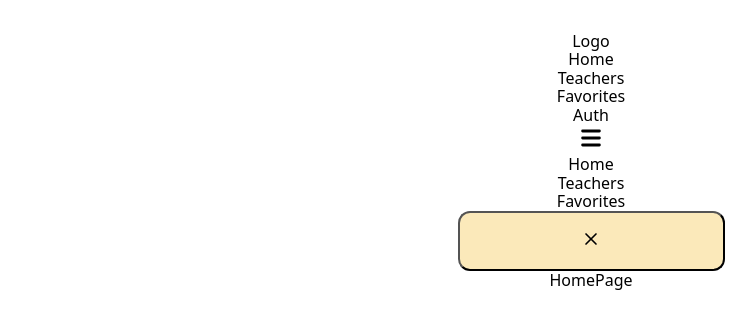
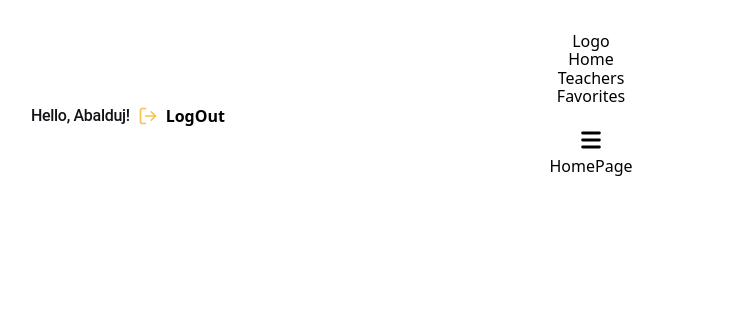
Before and after one commit to VitaliiBarabash1990/LearnLingoApp, a React (Vite) app: page / in a window 1280 px wide. Shown: the top 328 px of the page, without its empty margins (49-805 px from the left). Built offline with nearby package versions, Linux system fonts and the light colour scheme.

Commit message:
add section auth

```diff
--- a/src/components/Auth/Auth.jsx
+++ b/src/components/Auth/Auth.jsx
@@ -1,5 +1,37 @@
+import { LuLogIn, LuLogOut } from "react-icons/lu";
+import s from "./Auth.module.css";
+
 const Auth = () => {
-	return <div>Auth</div>;
+	const isAuth = true;
+	const login = "Abalduj";
+
+	if (!isAuth) {
+		return (
+			<ul className={s.auth_list}>
+				<li className={s.auth_item}>
+					<button type="button" className={s.login_button}>
+						<LuLogIn size={20} color={`var(--yellow)`} className={s.icon} />
+						Log in
+					</button>
+				</li>
+				<li className={s.auth_item}>
+					<button type="button" className={s.registration_button}>
+						Registration
+					</button>
+				</li>
+			</ul>
+		);
+	}
+
+	return (
+		<div className={s.header_logout}>
+			<p className={`title ${s.header_logout_text}`}>Hello, {login}!</p>
+			<button type="button" className={`${s.login_button} ${s.logout}`}>
+				<LuLogOut size={20} color={`var(--yellow)`} />
+				LogOut
+			</button>
+		</div>
+	);
 };
 
 export default Auth;
--- /dev/null
+++ b/src/components/Auth/Auth.module.css
@@ -0,0 +1,60 @@
+.auth_list {
+	width: 255px;
+	height: 48px;
+	display: flex;
+	flex-direction: row;
+	align-items: center;
+	justify-content: space-between;
+	gap: 16px;
+}
+.login_button {
+	all: unset;
+	width: auto;
+	display: flex;
+	align-items: center;
+	justify-content: space-between;
+	gap: 8px;
+	cursor: pointer;
+	transition: scale 0.25s;
+	font-weight: 700;
+	font-size: 16px;
+	font-style: normal;
+	line-height: 1.25;
+}
+
+.login_button:hover {
+	background: inherit;
+	scale: 1.07;
+}
+.registration_button {
+	border-radius: 12px;
+	border: none;
+	padding: 14px 39px;
+	width: 164px;
+	height: 48px;
+	font-weight: 700;
+	font-size: 16px;
+	font-style: normal;
+	line-height: 1.25;
+	background: var(--text-color);
+	color: var(--color-white);
+	transition: scale 0.25s;
+}
+.registration_button:hover {
+	color: var(--text-color);
+	scale: 1.07;
+}
+.header_logout {
+	display: flex;
+	align-items: center;
+	gap: 8px;
+	width: auto;
+}
+.logout {
+	width: auto;
+}
+.header_logout_text {
+	font-size: 16px;
+	line-height: 125%;
+	color: var(--text-color);
+}
--- a/src/components/BurgerMenu/BurgerMenu.module.css
+++ b/src/components/BurgerMenu/BurgerMenu.module.css
@@ -0,0 +1,6 @@
+.burgerMenuMeinBox {
+	display: none;
+}
+.active {
+	display: block;
+}
--- a/src/index.css
+++ b/src/index.css
@@ -4,6 +4,7 @@
 	--font-weight: 400;
 
 	--text-color: #121417;
+	--color-white: #fff;
 
 	--yellow: #f4c550;
 	--light-yellow: #fbe9ba;
```
